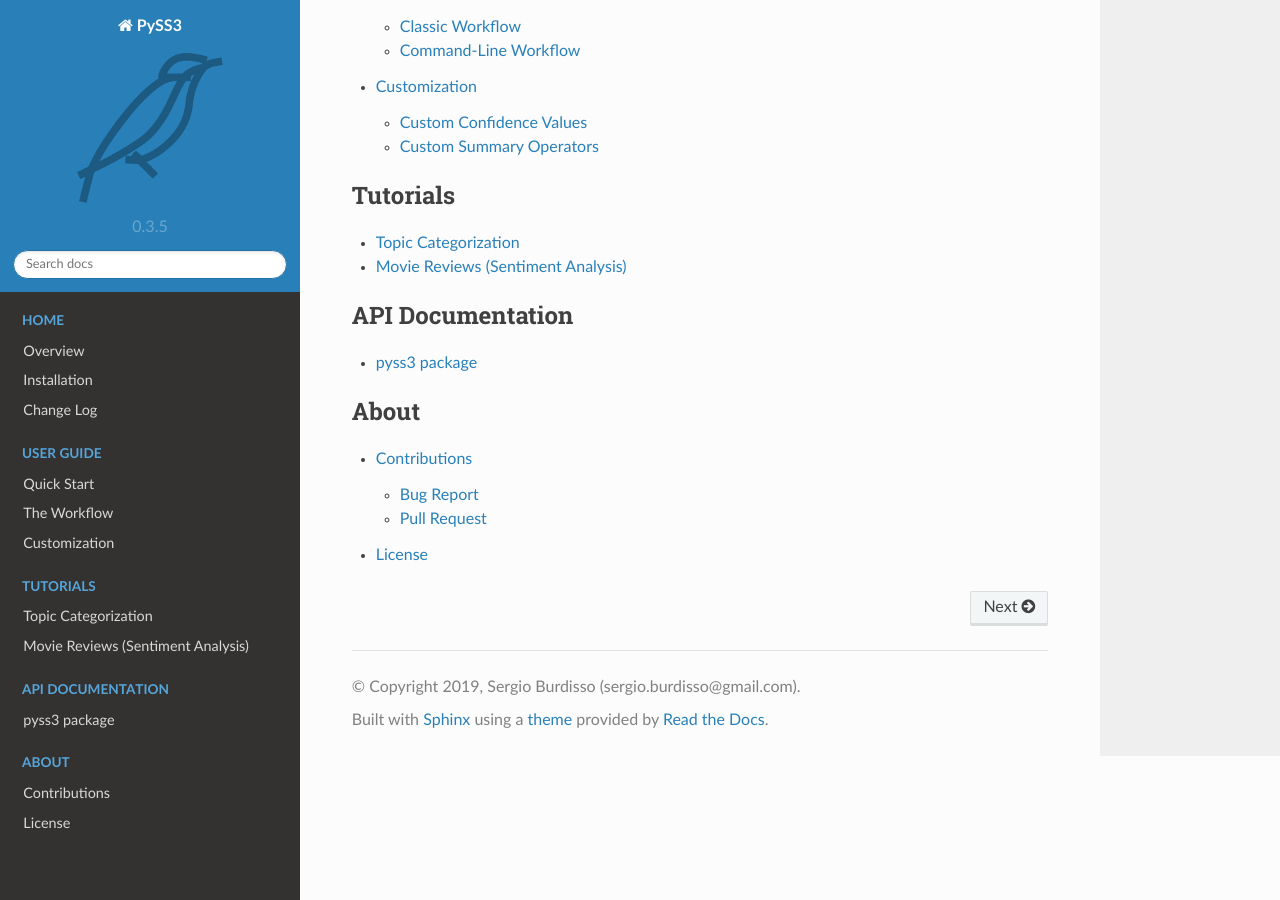
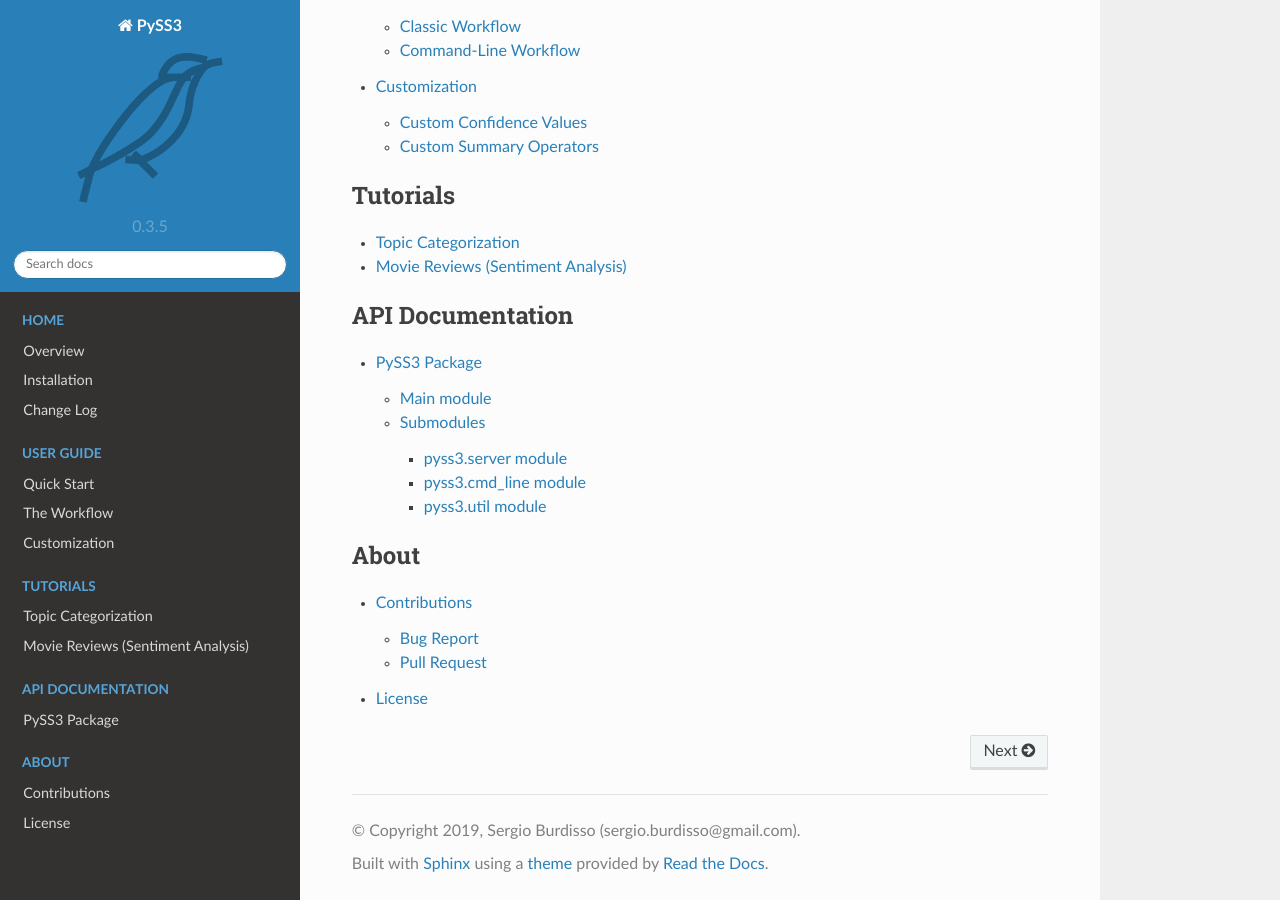
Before and after one commit to sergioburdisso/pyss3, a Sphinx documentation site: the page built from docs/index.rst, in a window 1280 px wide and 900 px high, scrolled down 3667 px. Built offline with Sphinx 7.4.7 and the Read the Docs theme 2.0.0, drawn with Linux system fonts in a browser that asks for light colours.

```diff
--- a/docs/api/index.rst
+++ b/docs/api/index.rst
@@ -1,10 +1,10 @@
 .. _api-doc:
 
-pyss3 package
+PySS3 Package
 =============
 
 
-Module contents
+Main module
 ---------------
 
 .. automodule:: pyss3
@@ -17,7 +17,7 @@ Submodules
 ----------
 
 pyss3.server module
--------------------
+~~~~~~~~~~~~~~~~~~~
 
 .. automodule:: pyss3.server
    :members:
@@ -25,7 +25,7 @@ pyss3.server module
    :show-inheritance:
 
 pyss3.cmd_line module
----------------------
+~~~~~~~~~~~~~~~~~~~~~
 
 .. automodule:: pyss3.cmd_line
    :members:
@@ -33,7 +33,7 @@ pyss3.cmd_line module
    :show-inheritance:
 
 pyss3.util module
------------------
+~~~~~~~~~~~~~~~~~
 
 .. automodule:: pyss3.util
    :members:
--- a/docs/index.rst
+++ b/docs/index.rst
@@ -153,7 +153,7 @@ Further Readings
    tutorials/movie-reviews
 
 .. toctree::
-   :maxdepth: 1
+   :maxdepth: 3
    :caption: API Documentation
 
    api/index
```
